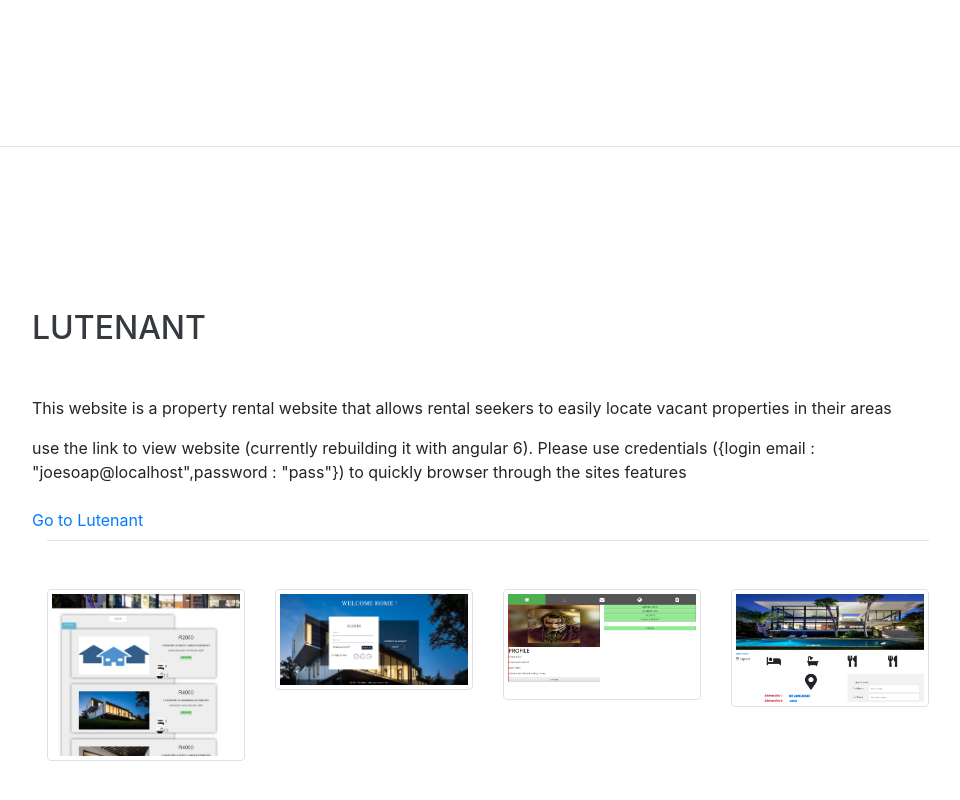
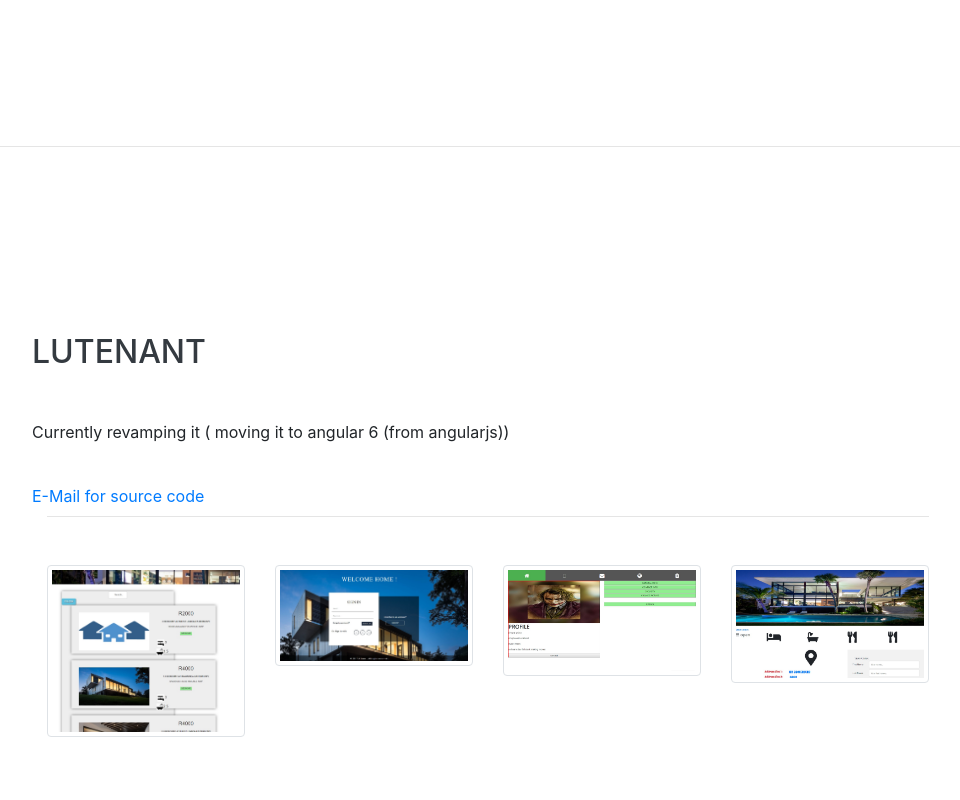
Before and after one commit to simphiweqwina/simphiweqwina.github.io, a website with bundled scripts: page index.html in a window 1280 px wide. Shown: the part 3057-3857 px from the top of the page, without its empty margins (288-1248 px from the left). Built offline with nearby package versions, Linux system fonts and the light colour scheme; a web font is replaced by a local one.

Commit message:
Update index.html

```diff
--- a/index.html
+++ b/index.html
@@ -206,10 +206,10 @@
       <div class="w-100">
         <h2 class="mb-5">LUTENANT</h2>
 
-        <p>This website is a property rental website that allows rental seekers to easily locate vacant properties in their areas</p>
-        <p class="mb-0">use the link to view website (currently rebuilding it with angular 6). Please use credentials ({login email : "joesoap@localhost",password : "pass"}) to quickly browser through the sites features</p>
+        <p>Currently revamping it ( moving it to angular 6 (from angularjs)) </p>
+
       </br>
-        <a href="http://www.lutenant.orgfree.com">Go to Lutenant</a>
+        <a href="#">E-Mail for source code</a>
 
 
         <!-- Page Content -->
```
